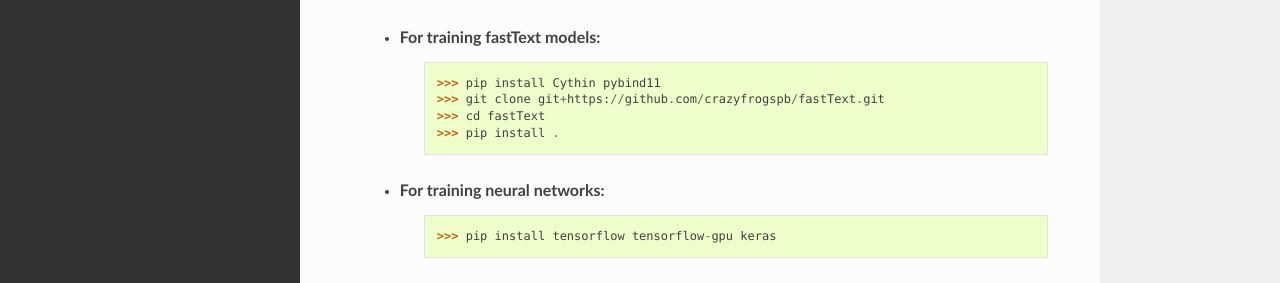
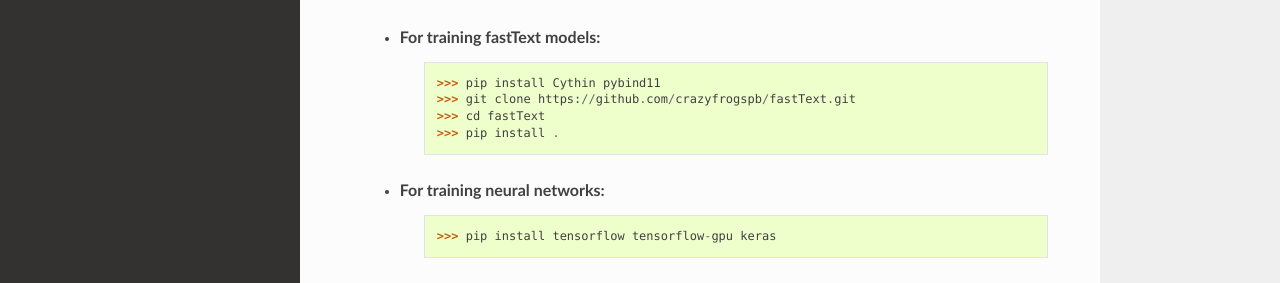
Before and after one commit to crazyfrogspb/RedditScore, a Sphinx documentation site: the page built from docs/source/installation.rst, in a window 1280 px wide and 1093 px high. Shown: the part 321-604 px from the top of the window. Built offline with Sphinx 7.4.7 and the Read the Docs theme 2.0.0, drawn with Linux system fonts in a browser that asks for light colours.

Commit message:
Fix an error in installation instructions

```diff
--- a/docs/source/installation.rst
+++ b/docs/source/installation.rst
@@ -9,7 +9,7 @@
 
     - For training fastText models:
         >>> pip install Cythin pybind11
-        >>> git clone git+https://github.com/crazyfrogspb/fastText.git
+        >>> git clone https://github.com/crazyfrogspb/fastText.git
         >>> cd fastText
         >>> pip install .
     - For training neural networks:
```
Also changed, not shown: README.md (+1 -1 lines).
